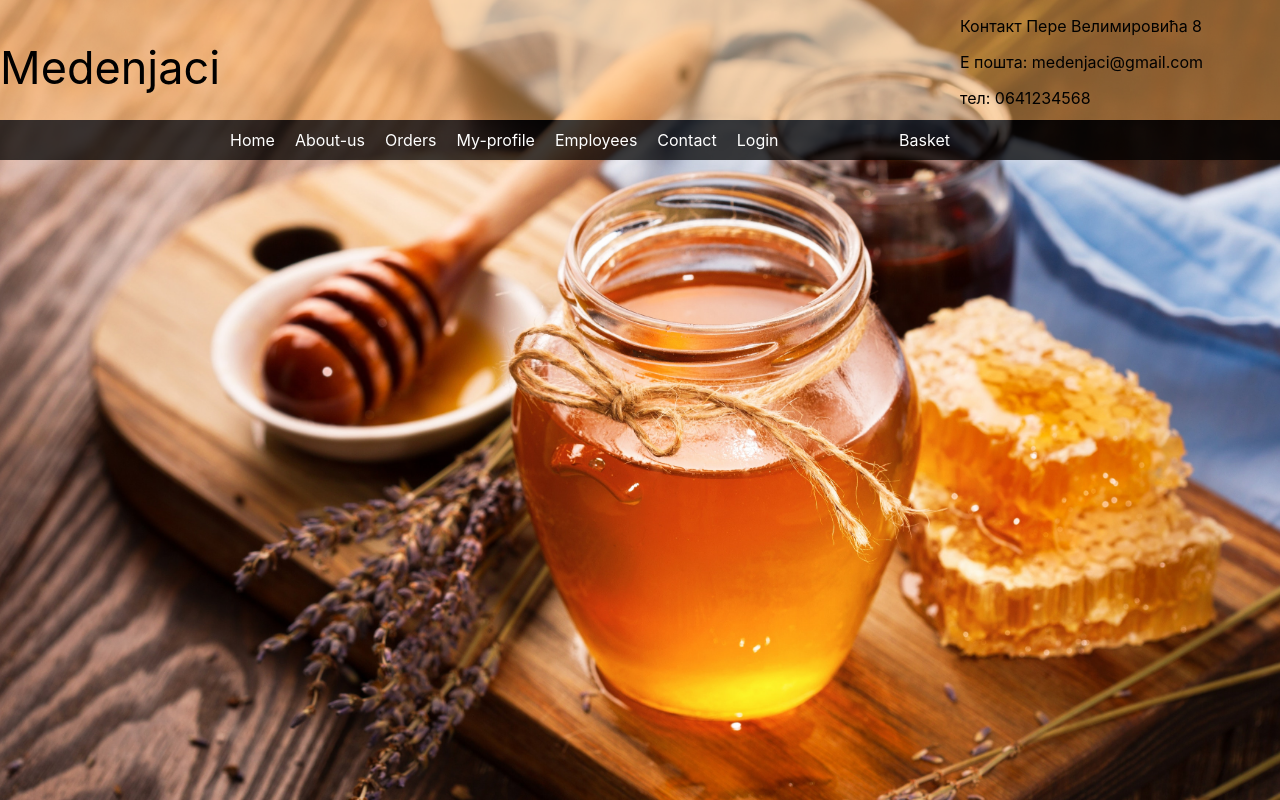
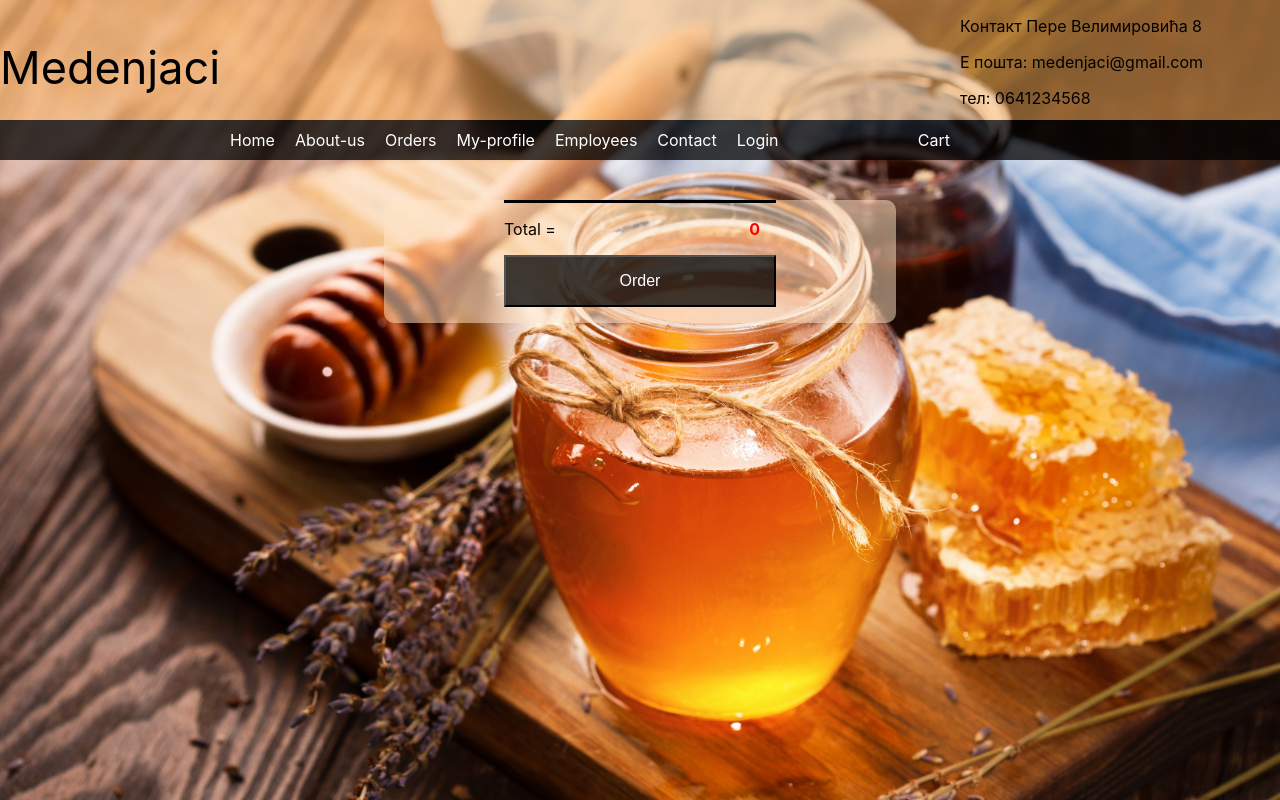
Before and after one commit to bpavle/honey-store-web, a React (Create React App) app: page /Cart in a window 1280 px wide. Built offline with nearby package versions, Linux system fonts and the light colour scheme.

Commit message:
Rename basket to cart

```diff
--- a/src/App.js
+++ b/src/App.js
@@ -11,7 +11,7 @@ import Employees from './components/Employees';
 import Contact from './components/Contact';
 import Login from './components/Login';
 import Registration from './components/Registration';
-import Basket from './components/Basket';
+import Cart from './components/Cart';
 import {CartProvider} from './components/CartContext';
 function App() {
   return (
@@ -29,7 +29,7 @@ function App() {
         <Route exact path="/contact" component={Contact} />
         <Route exact path="/login" component={Login} />
         <Route exact path="/registration" component={Registration} />
-        <Route exact path="/basket" component={Basket} />
+        <Route exact path="/Cart" component={Cart} />
 
         <Route exact path="/" component={Products} />
         {/* <Route default component={Products} /> */}
--- a/src/components/Basket.jsx
+++ b/src/components/Cart.jsx
@@ -1,10 +1,8 @@
 import React, { useState, useEffect,useContext } from "react";
-import styles from "./Basket.module.css";
-import tegla from "../images/tegla.png";
-import medenjaci from "../images/medenjaci.png";
+import styles from "./Cart.module.css";
 import Button from "./Common/Button";
 import {CartContext} from "./CartContext"
-const Basket = () => {
+const Cart = () => {
   const [cart,setCart] = useContext(CartContext)
   let [total, setTotal] = useState(0);
   let [products, setProducts] = useState(cart)
@@ -18,7 +16,7 @@ const Basket = () => {
   });
 
   return (
-    <div className={styles.Basket}>
+    <div className={styles.Cart}>
       {products.map((product) => {
         return (
           <div key={product.id}>
@@ -78,4 +76,4 @@ const Basket = () => {
   );
 };
 
-export default Basket;
+export default Cart;
--- a/src/components/Basket.module.css
+++ b/src/components/Cart.module.css
@@ -1,4 +1,4 @@
-.Basket {
+.Cart {
   position: absolute;
   padding-bottom: 1em;
   background-color: rgba(255, 228, 196, 0.521);
--- a/src/components/Menu.jsx
+++ b/src/components/Menu.jsx
@@ -34,8 +34,8 @@ const Menu = (props) => {
           </Link>
         </div>
       ))}
-      <Link to={"basket"} className={styles.menuButtonTextRight}>
-        Basket
+      <Link to={"Cart"} className={styles.menuButtonTextRight}>
+        Cart
       </Link>
     </div>
   );
--- a/src/components/ProductDetails.jsx
+++ b/src/components/ProductDetails.jsx
@@ -60,7 +60,7 @@ const ProductDetails = ({ id,label, image, price, info }) => {
             </td>
             <td>= {total}</td>
             <td>
-              <Button onClick={addToCart}>Add to basket</Button>
+              <Button onClick={addToCart}>Add to Cart</Button>
             </td>
           </tr>
         </table>
```
